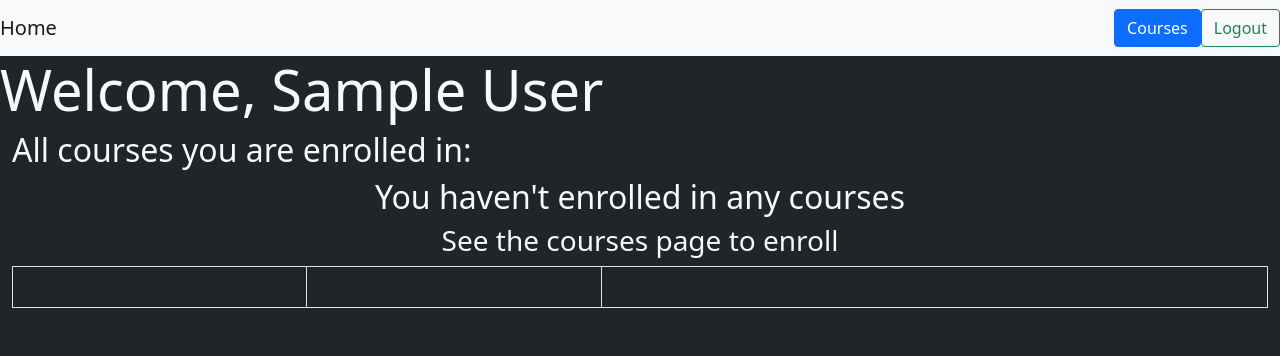
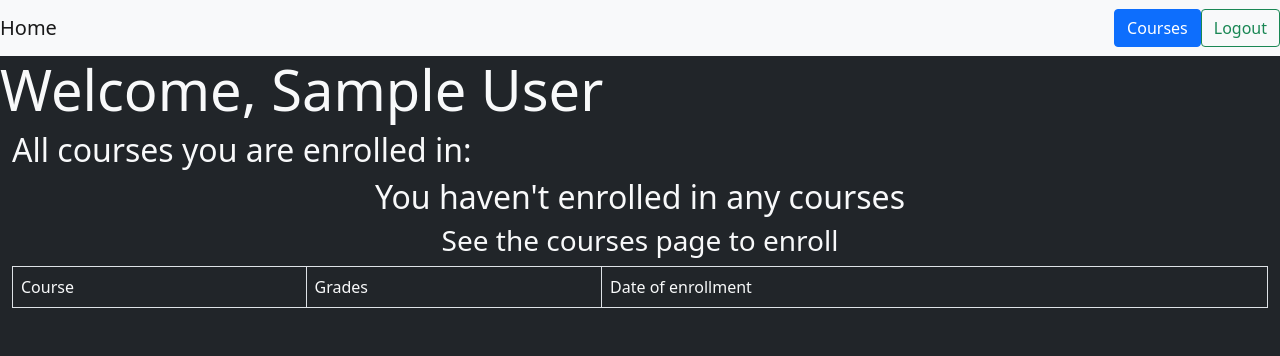
Before and after one commit to darian200205/Students-Platform-Google-Digital-Workshop, a Django app: template catalog_studenti/templates/student_templates/student_profile.html in a window 1280 px wide. Shown: the top 356 px of the page. Run offline with Django 3.2, Linux system fonts and the light colour scheme; the template is opened without the code that fills it: values that come from a table or form of the project are taken from there, others are empty; tables that the repository leaves empty hold one stand-in row (values such as "Sample post"); parts of the project's set-up code (start-up, migrations or seed data) failed here and were passed over; some libraries are stand-ins or nearby versions.

Commit message:
small ui changes

```diff
--- a/catalog_studenti/templates/student_templates/student_profile.html
+++ b/catalog_studenti/templates/student_templates/student_profile.html
@@ -26,7 +26,7 @@
 
     <div class="container-fluid">
         <h2 class="display-9">All courses you are enrolled in:</h2>
-        <table class="table table-bordered">
+        <table class="table table-bordered text-light">
             <thead>
                 <tr>
                     <td>Course</td>
@@ -37,7 +37,6 @@
 
             {% if number_of_courses %}
                 <tbody>
-
                         {% for course in courses %}
                         <tr>
                             <td>{{course}}</td>
```
